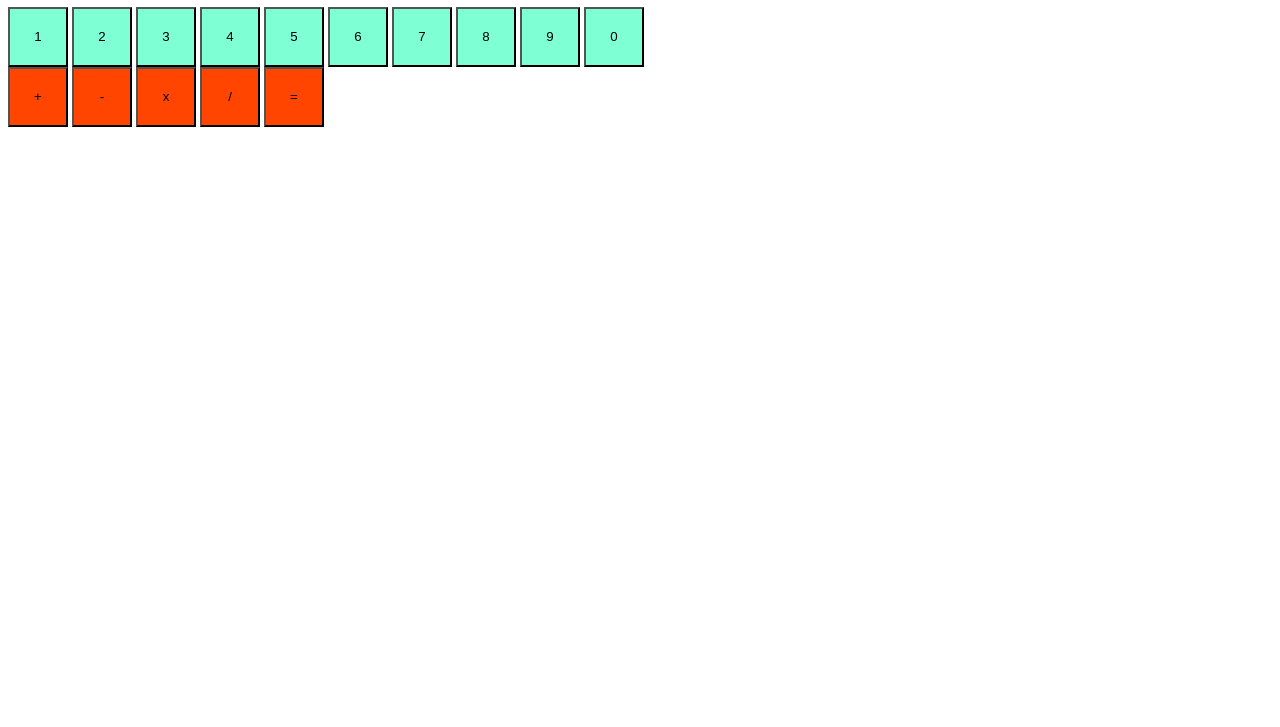
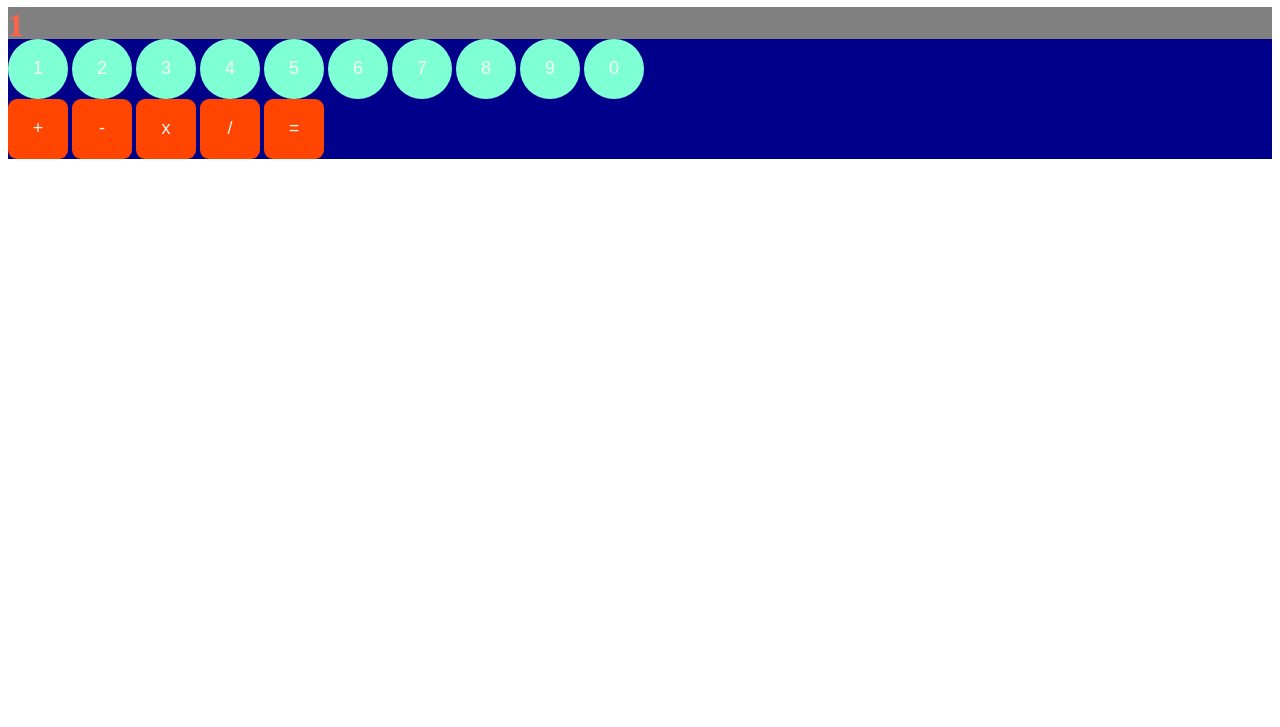
Before and after one commit to Chorwhat/calculator, a plain HTML site: page index.html in a window 1280 px wide. Shown: the part 73-800 px from the top of the page. Drawn offline with Linux system fonts and the light colour scheme.

Commit message:
add display and function

```diff
--- a/index.html
+++ b/index.html
@@ -2,14 +2,16 @@
 <html>
     <head>
         <meta charset="UTF-08">
-        <script src="script.js"></script>
+        <script src="script.js" defer></script>
         <link rel="stylesheet" href="style.css">
     </head>
     <body>
         <h1>calculator</h1>
         <div class="container">
             <div class="calculator">
-                <div class="display"></div>
+                <div class="display">
+                    <h1 id="display">0</h1>
+                </div>
                 <div class ="buttons">
                     <div class="numbers">
                         <button>1</button>
--- a/script.js
+++ b/script.js
@@ -1,3 +1,10 @@
+const display = document.getElementById('display');
+let displayNumber = "1";
+console.log(typeof display);
+console.log(display);
+console.log(display.id);
+display.innerText = displayNumber;
+
 function add(a,b){
     return a + b;
 }
@@ -14,6 +21,10 @@ function divide(a,b){
     return Math.round((a/b) * 100) / 100;
 }
 
+function setDisplay(a){
+    display.innerText = a;
+}
+
 function calculate(op,a,b){
     if(op==="add"){
         return add(a,b);
--- a/style.css
+++ b/style.css
@@ -1,16 +1,31 @@
 h1{
     color:tomato;
+}
+
+.display{
+    background-color: grey;
+    height: 2em;
+}
+
+.container{
+    background-color: darkblue;
 }
 
 button{
     height: 60px;
     width: 60px;
+    border: 0;
+    font-size: large;
+    color: whitesmoke;
+
 }
 
 .numbers button{
     background-color: aquamarine;
+    border-radius: 50%;
 }
 
 .operators button{
     background-color: orangered;
+    border-radius: 15%;
 }
```
